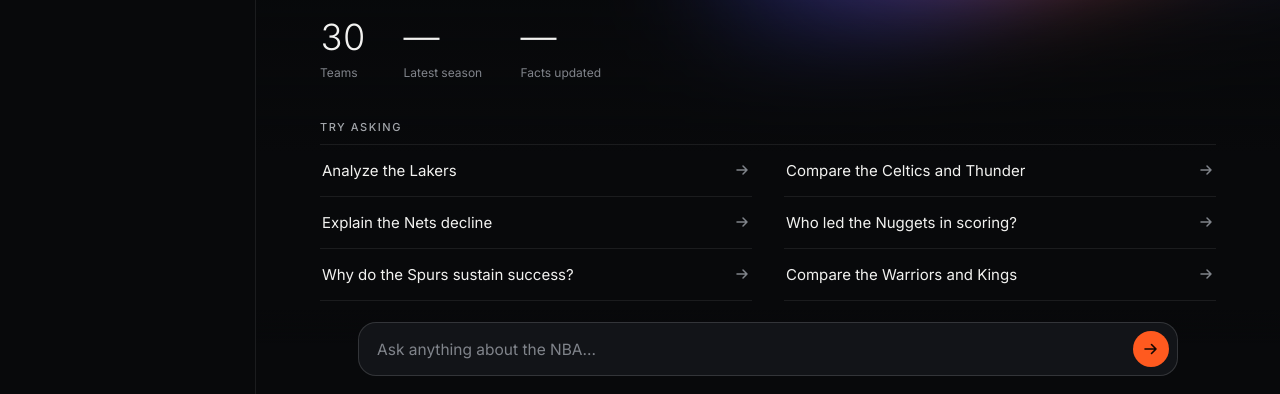
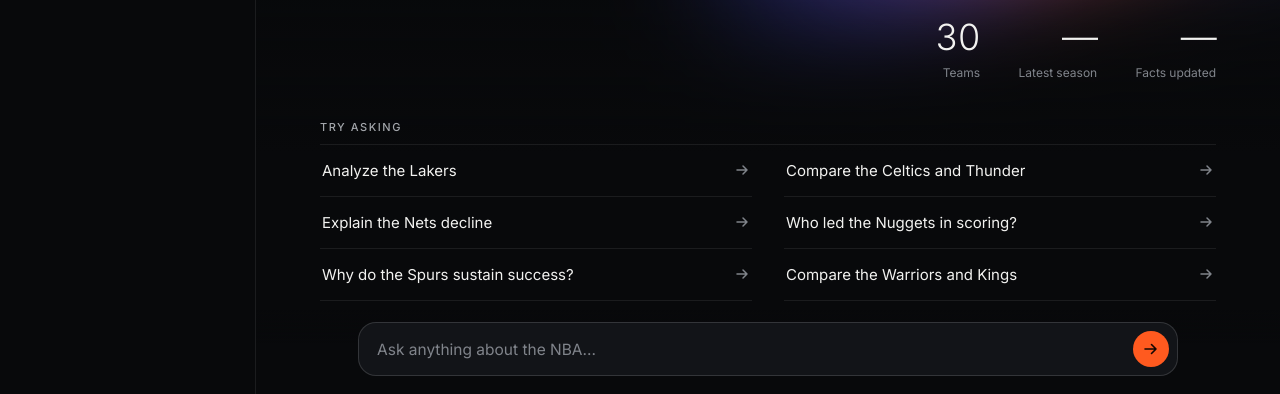
Before and after one commit to ooLLeeGG08/nba-franchise-analyst, a plain HTML site: page static/index.html in a window 1280 px wide. Shown: the part 406-800 px from the top of the page. Drawn offline with nearby package versions, Linux system fonts and the light colour scheme; no server answers.

Commit message:
Front page: right-align the teams / season / facts stat strip
Co-Authored-By: Claude Opus 5.5 <noreply@anthropic.com>

```diff
--- a/static/style.css
+++ b/static/style.css
@@ -452,18 +452,20 @@ button {
 
 .hero-meta {
     display: flex;
+    justify-content: flex-end;
 }
 
 .hero-stats {
     margin: 0;
     display: flex;
-    justify-content: flex-start;
+    justify-content: flex-end;
     gap: clamp(20px, 3vw, 40px);
 }
 
 .hero-stat {
     display: flex;
     flex-direction: column-reverse;
+    align-items: flex-end;
     gap: 6px;
 }
 
```
